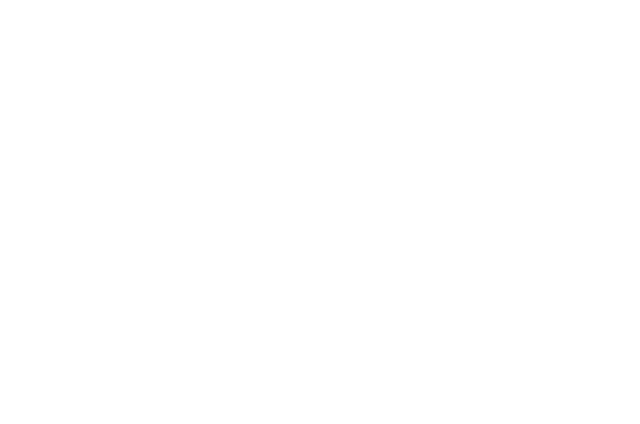
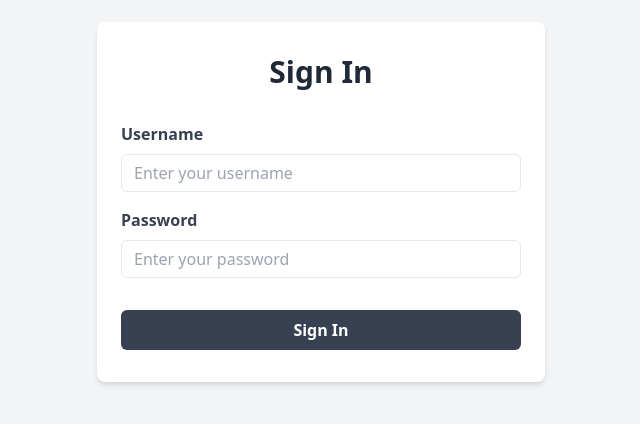
Before and after one commit to kshitijv256/react-typescript, a React (Vite) app in the folder smarter-tasks/: page /signin in a window 1280 px wide. Before the commit this address had no page. Shown: the part 198-622 px from the top of the page, without its empty margins (319-959 px from the left). Built offline with nearby package versions, Linux system fonts and the light colour scheme.

Commit message:
completed 404 route

```diff
--- a/smarter-tasks/src/App.tsx
+++ b/smarter-tasks/src/App.tsx
@@ -1,15 +1,36 @@
+import { Routes, Route, useLocation, Navigate } from "react-router-dom";
+
+import Header from "./Header";
 import HomePage from "./HomePage";
 import TaskApp from "./TaskApp";
-import { Routes, Route } from "react-router-dom";
 import TaskDetailsPage from "./TaskDetailsPage";
+import Signin from "./Signin";
+import { ProtectedRoute } from "./ProtectedRoute";
+import NotFound from "./NotFound";
 
 function App() {
+  const location = useLocation();
+
   return (
-    <Routes>
-      <Route path="/" element={<HomePage />} />
-      <Route path="/tasks" element={<TaskApp />} />
-      <Route path="/tasks/:id" element={<TaskDetailsPage />} />
-    </Routes>
+    <div>
+      {location.pathname !== "/signin" && location.pathname !== "/notfound" && (
+        <Header />
+      )}
+      <Routes>
+        <Route path="/" element={<ProtectedRoute element={<HomePage />} />} />
+        <Route
+          path="/tasks"
+          element={<ProtectedRoute element={<TaskApp />} />}
+        />
+        <Route
+          path="/tasks/:id"
+          element={<ProtectedRoute element={<TaskDetailsPage />} />}
+        />
+        <Route path="/signin" element={<Signin />} />
+        <Route path="/notfound" element={<NotFound />} />
+        <Route path="*" element={<Navigate to="/notfound" />} />
+      </Routes>
+    </div>
   );
 }
 
--- /dev/null
+++ b/smarter-tasks/src/Header.tsx
@@ -0,0 +1,30 @@
+import { Link } from "react-router-dom";
+
+const Header = () => {
+  return (
+    <nav className="bg-gray-800 py-4">
+      <div className="mx-auto px-4">
+        <div className="flex justify-between">
+          <div className="flex items-center w-1/3">
+            <Link to="/" className="ml-6 text-gray-300 hover:text-white">
+              Home
+            </Link>
+            <Link to="/tasks" className="ml-6 text-gray-300 hover:text-white">
+              Tasks
+            </Link>
+          </div>
+          <div className="flex items-center w-1/3 justify-center">
+            <h1 className="text-white text-lg font-bold">Task Manager</h1>
+          </div>
+          <div className="flex items-center w-1/3 justify-end">
+            <Link to="/signin" className="ml-6 text-gray-300 hover:text-white">
+              Signout
+            </Link>
+          </div>
+        </div>
+      </div>
+    </nav>
+  );
+};
+
+export default Header;
--- /dev/null
+++ b/smarter-tasks/src/NotFound.tsx
@@ -0,0 +1,19 @@
+import { Link } from "react-router-dom";
+
+export default function NotFound() {
+  return (
+    <div className="min-h-screen flex items-center justify-center bg-gray-100">
+      <div className="max-w-md w-full flex flex-col px-6 py-8 bg-white rounded-lg shadow-md">
+        <h2 className="text-3xl font-bold text-center text-gray-800 mb-8">
+          404 Not Found
+        </h2>
+        <Link
+          to="/"
+          className="w-full bg-gray-700 hover:bg-gray-800 text-white font-semibold py-2 px-4 rounded-md text-center"
+        >
+          {"<-"} Go To Home
+        </Link>
+      </div>
+    </div>
+  );
+}
--- /dev/null
+++ b/smarter-tasks/src/ProtectedRoute.tsx
@@ -0,0 +1,10 @@
+import { Navigate } from "react-router-dom";
+
+export function ProtectedRoute({ element }: { element: JSX.Element }) {
+  const authenticated = localStorage.getItem("authenticated");
+  if (authenticated === "true") {
+    return element;
+  } else {
+    return <Navigate to="/signin" />;
+  }
+}
--- /dev/null
+++ b/smarter-tasks/src/Signin.tsx
@@ -0,0 +1,75 @@
+import { useState } from "react";
+import { useNavigate } from "react-router-dom";
+
+function Signin() {
+  const [username, setUsername] = useState("");
+  const [password, setPassword] = useState("");
+  const navigate = useNavigate();
+  localStorage.setItem("authenticated", "false");
+
+  function handleSignin(e: React.FormEvent<HTMLFormElement>) {
+    e.preventDefault();
+    if (username === "admin" && password === "admin") {
+      localStorage.setItem("authenticated", "true");
+      navigate("/");
+    } else {
+      alert("Invalid username or password");
+    }
+  }
+
+  return (
+    <div className="min-h-screen flex items-center justify-center bg-gray-100">
+      <div className="max-w-md w-full px-6 py-8 bg-white rounded-lg shadow-md">
+        <h2 className="text-3xl font-bold text-center text-gray-800 mb-8">
+          Sign In
+        </h2>
+        <form onSubmit={handleSignin}>
+          <div>
+            <label
+              htmlFor="username"
+              className="block text-gray-700 font-semibold mb-2"
+            >
+              Username
+            </label>
+            <input
+              type="text"
+              id="username"
+              name="username"
+              value={username}
+              onChange={(e) => setUsername(e.target.value)}
+              placeholder="Enter your username"
+              className="w-full border rounded-md py-2 px-3 text-gray-700 leading-tight focus:outline-none focus:border-blue-500 focus:shadow-outline-blue"
+            />
+          </div>
+          <div className="mt-4">
+            <label
+              htmlFor="password"
+              className="block text-gray-700 font-semibold mb-2"
+            >
+              Password
+            </label>
+            <input
+              type="password"
+              id="password"
+              name="password"
+              value={password}
+              onChange={(e) => setPassword(e.target.value)}
+              placeholder="Enter your password"
+              className="w-full border rounded-md py-2 px-3 text-gray-700 leading-tight focus:outline-none focus:border-blue-500 focus:shadow-outline-blue"
+            />
+          </div>
+          <div className="mt-8">
+            <button
+              type="submit"
+              className="w-full bg-gray-700 hover:bg-gray-800 text-white font-semibold py-2 px-4 rounded-md focus:outline-none focus:shadow-outline-gray"
+            >
+              Sign In
+            </button>
+          </div>
+        </form>
+      </div>
+    </div>
+  );
+}
+
+export default Signin;
--- a/smarter-tasks/src/Task.tsx
+++ b/smarter-tasks/src/Task.tsx
@@ -1,10 +1,13 @@
+import { Link } from "react-router-dom";
 import "./TaskCard.css";
 import { TaskItem } from "./types";
 
 export const Task = (props: TaskItem) => {
   return (
     <div className="TaskItem shadow-md border border-slate-100">
-      <h2 className="text-base font-bold my-1">{props.title}</h2>
+      <Link to={`/tasks/${props.id}`}>
+        <h2 className="text-base font-bold my-1">{props.title}</h2>
+      </Link>
       <p className="text-sm text-slate-500">{props.dueDate}</p>
       <p className="text-sm text-slate-500">Description: {props.description}</p>
     </div>
--- a/smarter-tasks/src/TaskDetailsPage.tsx
+++ b/smarter-tasks/src/TaskDetailsPage.tsx
@@ -1,16 +1,33 @@
 import React from "react";
 import { useParams } from "react-router-dom";
+import { useLocalStorage } from "./hooks/useLocalStorage";
+import { TaskItem } from "./types";
 
 interface TaskDetailsPageParams extends Record<string, string> {
   id: string;
 }
 
+interface TaskAppState {
+  tasks: TaskItem[];
+}
+
 const TaskDetailsPage: React.FC = () => {
   const { id } = useParams<TaskDetailsPageParams>();
+  const [taskAppState] = useLocalStorage<TaskAppState>("tasks", {
+    tasks: [],
+  });
+
+  const task = taskAppState.tasks.find(
+    (task) => task.id === parseInt(id ?? "0")
+  );
+
   return (
-    <div>
-      <h1>Task Details</h1>
-      <p>This is the Task Details page for task with ID: {id}</p>
+    <div className="bg-white shadow-md rounded-md p-4">
+      <div className="flex justify-between items-center mb-4">
+        <h3 className="text-lg font-medium">{task?.title}</h3>
+      </div>
+      <p className="text-gray-600">{task?.description}</p>
+      <p className="text-gray-600">{task?.dueDate}</p>
     </div>
   );
 };
--- a/smarter-tasks/src/TaskForm.tsx
+++ b/smarter-tasks/src/TaskForm.tsx
@@ -4,13 +4,35 @@ interface TaskFormProps {
   addTask: (task: TaskItem) => void;
 }
 interface TaskFormState {
+  id: number;
   title: string;
   description: string;
   dueDate: string;
 }
 
+const getTasks = (): { tasks: TaskItem[] } => {
+  const tasks = localStorage.getItem("tasks");
+  if (tasks === null) {
+    return {
+      tasks: [],
+    };
+  }
+  return JSON.parse(tasks);
+};
+
+const getLastId = (): number => {
+  const res = getTasks();
+  const tasks = res.tasks;
+  if (tasks.length === 0) {
+    return 0;
+  }
+  const ids = tasks.map((task) => task.id);
+  return Math.max(...ids);
+};
+
 export const TaskForm = (props: TaskFormProps) => {
   const [formState, setFormState] = React.useState<TaskFormState>({
+    id: getLastId() + 1,
     title: "",
     description: "",
     dueDate: "",
@@ -38,7 +60,12 @@ export const TaskForm = (props: TaskFormProps) => {
       return;
     }
     props.addTask(formState);
-    setFormState({ title: "", description: "", dueDate: "" });
+    setFormState({
+      id: getLastId() + 1,
+      title: "",
+      description: "",
+      dueDate: "",
+    });
   };
   return (
     <form onSubmit={addTask}>
--- a/smarter-tasks/src/TaskList.tsx
+++ b/smarter-tasks/src/TaskList.tsx
@@ -12,6 +12,7 @@ export const TaskList = (props: Props) => {
       {props.tasks.map((task, idx) => (
         <li className="list-none" key={idx}>
           <Task
+            id={task.id}
             title={task.title}
             description={task.description}
             dueDate={task.dueDate}
```
Also changed, not shown: smarter-tasks/src/types.ts (+4 -3 lines).
